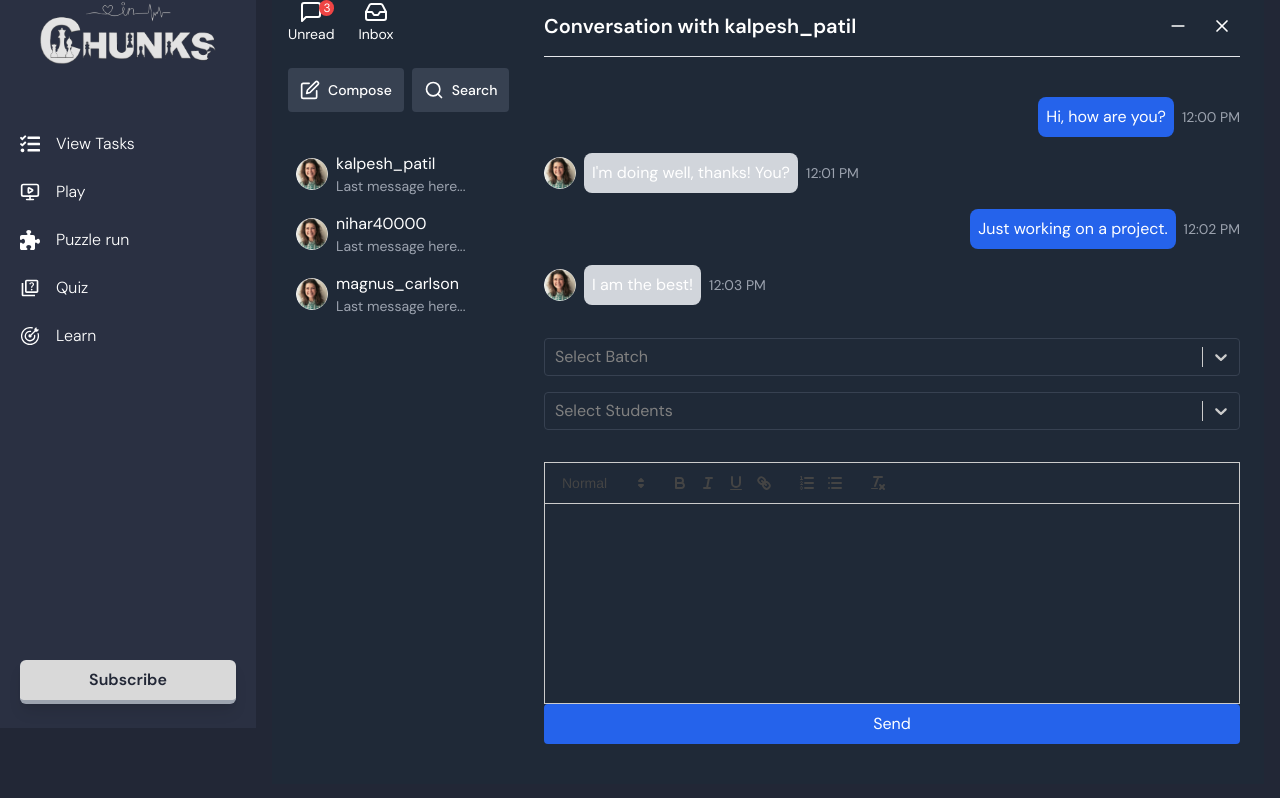
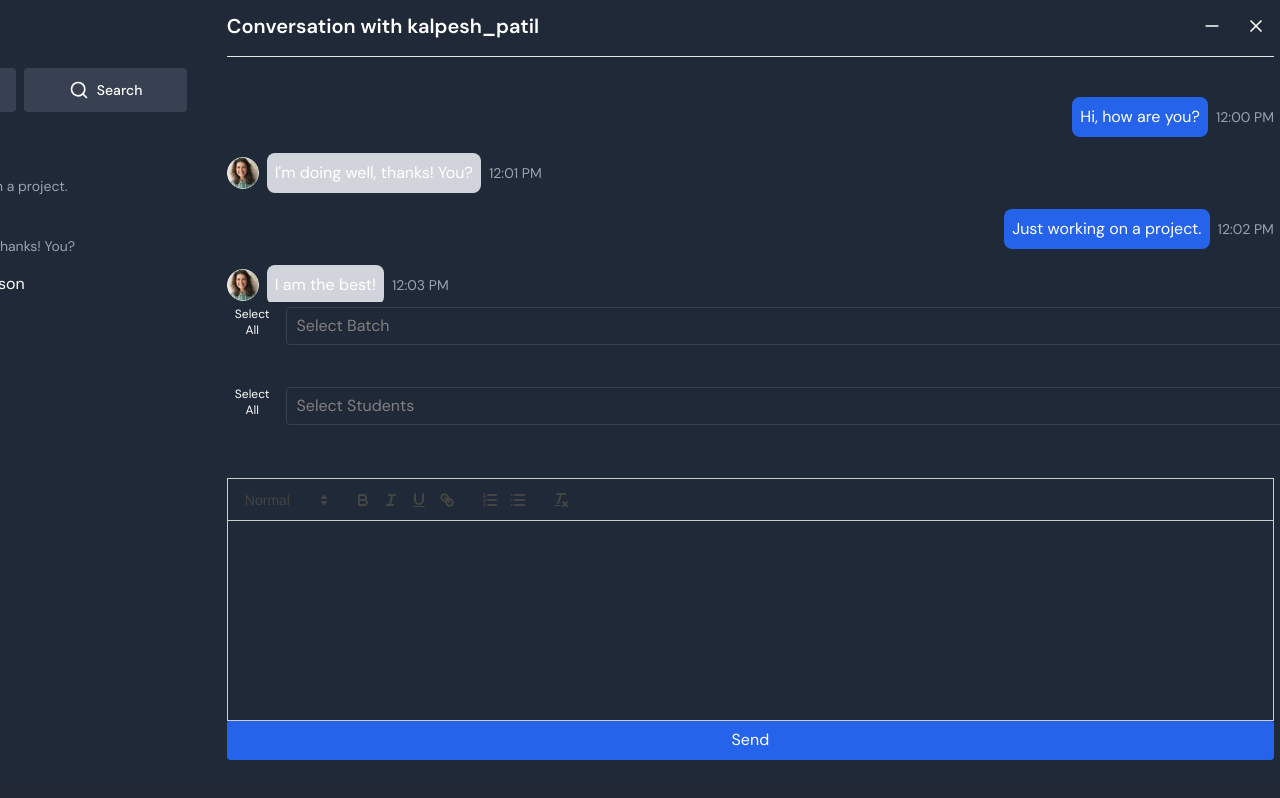
Before and after one commit to MirageTHE69/chessnchunks-frontend, a Next.js app: page /chat-communication in a window 1280 px wide. Built offline with nearby package versions, Linux system fonts and the light colour scheme.

Commit message:
updated code for chat with select all

```diff
--- a/src/components/Communication/Communication.tsx
+++ b/src/components/Communication/Communication.tsx
@@ -30,8 +30,8 @@ const CommunicationCoach: React.FC = () => {
     const [batches, setBatches] = useState<OptionType[]>([]);
     const [selectedBatches, setSelectedBatches] = useState<OptionType[]>([]);
     const [students, setStudents] = useState<OptionType[]>([]);
+    const [emailNotification, setEmailNotification] = useState(false);
     const [selectedStudents, setSelectedStudents] = useState<OptionType[]>([]);
-    const [emailNotification, setEmailNotification] = useState(false);
     const [conversationUser, setConversationUser] = useState("kalpesh_patil");
     const [messages, setMessages] = useState<Message[]>(mockMessages);
     const [newMessage, setNewMessage] = useState('');
@@ -66,6 +66,8 @@ const CommunicationCoach: React.FC = () => {
     const handleBatchSelectAll = () => {
         setSelectedBatches(selectedBatches.length === batches.length ? [] : batches);
     };
+    const isAllSelectedBatches = selectedBatches.length === batches.length;
+    const isAllSelectedStudents = selectedStudents.length === students.length;
 
     const handleStudentSelectAll = () => {
         setSelectedStudents(selectedStudents.length === students.length ? [] : students);
@@ -75,17 +77,31 @@ const CommunicationCoach: React.FC = () => {
         setConversationUser(userName);
     };
 
+
     const handleSendMessage = () => {
         if (newMessage.trim() === '') return;
 
+        // Create the message object using the current conversationUser as the sender
         const message: Message = {
-            sender: "kalpesh_patil",
+            sender: conversationUser, // Use the selected conversation user
             text: newMessage,
             time: new Date().toLocaleTimeString([], { hour: '2-digit', minute: '2-digit' }),
         };
 
-        setMessages([...messages, message]);
+        // Convert HTML to plain text (strip HTML tags)
+        const plainTextMessage = newMessage.replace(/<[^>]*>/g, '').trim();
+
+        // Update messages state with the new message
+        setMessages([...messages, { ...message, text: plainTextMessage }]);
+
+        // Clear the input after sending
         setNewMessage('');
+    };
+
+
+    const getLastMessage = (studentName: string) => {
+        const studentMessages = messages.filter(msg => msg.sender === studentName);
+        return studentMessages.length > 0 ? studentMessages[studentMessages.length - 1].text : "No messages yet";
     };
 
     // Custom option component for the select dropdown
@@ -145,7 +161,7 @@ const CommunicationCoach: React.FC = () => {
                             </div>
                             <div>
                                 <div className="text-white">{student.label}</div>
-                                <div className="text-gray-400 text-sm">Last message here...</div>
+                                <div className="text-gray-400 text-sm">{getLastMessage(student.label)}</div> {/* Updated to show last message */}
                             </div>
                         </li>
                     ))}
@@ -188,6 +204,13 @@ const CommunicationCoach: React.FC = () => {
                 <div className="flex-grow flex flex-col gap-4">
                     {/* Select Dropdowns */}
                     <div className="flex flex-col gap-4 mb-4">
+                        <div className="flex items-center mb-4"> {/* Wrap button and Select in a flex container */}
+                            <button
+                                onClick={handleBatchSelectAll}
+                                className="text-white bg-transparent rounded-md px-2 py-1 text-xs mb-2 mr-2 hover:bg-transparent focus:outline-none"
+                            >
+                                {isAllSelectedBatches ? 'Unselect All' : 'Select All'}
+                            </button>
                             <Select
                                 options={batches}
                                 isMulti
@@ -198,9 +221,52 @@ const CommunicationCoach: React.FC = () => {
                                 styles={{
                                     control: (provided) => ({
                                         ...provided,
+                                        backgroundColor: '#1f2937',
+                                        borderColor: '#374151',
+                                        width: '1100px',
+                                        boxShadow: 'none',
+                                        '&:hover': {
+                                            borderColor: '#374151', // Maintain border color on hover
+                                        },
+                                    }),
+                                    menu: (provided) => ({
+                                        ...provided,
+                                        backgroundColor: '#1f2937',
+                                        borderColor: '#374151',
+                                    }),
+                                    option: (provided, state) => ({
+                                        ...provided,
+                                        backgroundColor: state.isSelected ? '#4b5563' : '#1f2937',
+                                        color: 'white',
+                                        '&:hover': {
+                                            backgroundColor: '#374151',
+                                        },
+                                    }),
+                                }}
+                            />
+                        </div>
+                        <div className="flex items-center mb-4">
+                            <button
+                                onClick={handleStudentSelectAll}
+                                className="text-white bg-transparent rounded-md px-2 py-1 text-xs mb-2 mr-2 hover:bg-transparent focus:outline-none"
+                            >
+                                {isAllSelectedStudents ? 'Unselect All' : 'Select All'}
+                            </button>
+                            <Select
+                                options={students}
+                                isMulti
+                                value={selectedStudents}
+                                // @ts-ignore
+                                onChange={setSelectedStudents}
+                                placeholder="Select Students"
+                                components={{ Option: CustomOption }} // Use the custom option component
+                                styles={{
+                                    control: (provided) => ({
+                                        ...provided,
                                         backgroundColor: '#1f2937', // Set your desired background color
                                         borderColor: '#374151', // Set border color
                                         boxShadow: 'none',
+                                        width: '1100px',
                                         '&:hover': {
                                             borderColor: '#4b5563', // Set hover border color
                                         },
@@ -220,39 +286,7 @@ const CommunicationCoach: React.FC = () => {
                                     }),
                                 }}
                             />
-                        <Select
-                            options={students}
-                            isMulti
-                            value={selectedStudents}
-                            // @ts-ignore
-                            onChange={setSelectedStudents}
-                            placeholder="Select Students"
-                            components={{ Option: CustomOption }} // Use the custom option component
-                            styles={{
-                                control: (provided) => ({
-                                    ...provided,
-                                    backgroundColor: '#1f2937', // Set your desired background color
-                                    borderColor: '#374151', // Set border color
-                                    boxShadow: 'none',
-                                    '&:hover': {
-                                        borderColor: '#4b5563', // Set hover border color
-                                    },
-                                }),
-                                menu: (provided) => ({
-                                    ...provided,
-                                    backgroundColor: '#1f2937', // Same background color for dropdown
-                                    borderColor: '#374151',
-                                }),
-                                option: (provided, state) => ({
-                                    ...provided,
-                                    backgroundColor: state.isSelected ? '#4b5563' : '#1f2937', // Background for selected option
-                                    color: state.isSelected ? 'white' : 'white', // Text color
-                                    '&:hover': {
-                                        backgroundColor: '#374151', // Background on hover
-                                    },
-                                }),
-                            }}
-                        />
+                        </div>
                     </div>
 
                     {/* Rich Text Editor */}
```
Lines whose indentation alone changed are shown as unchanged.
